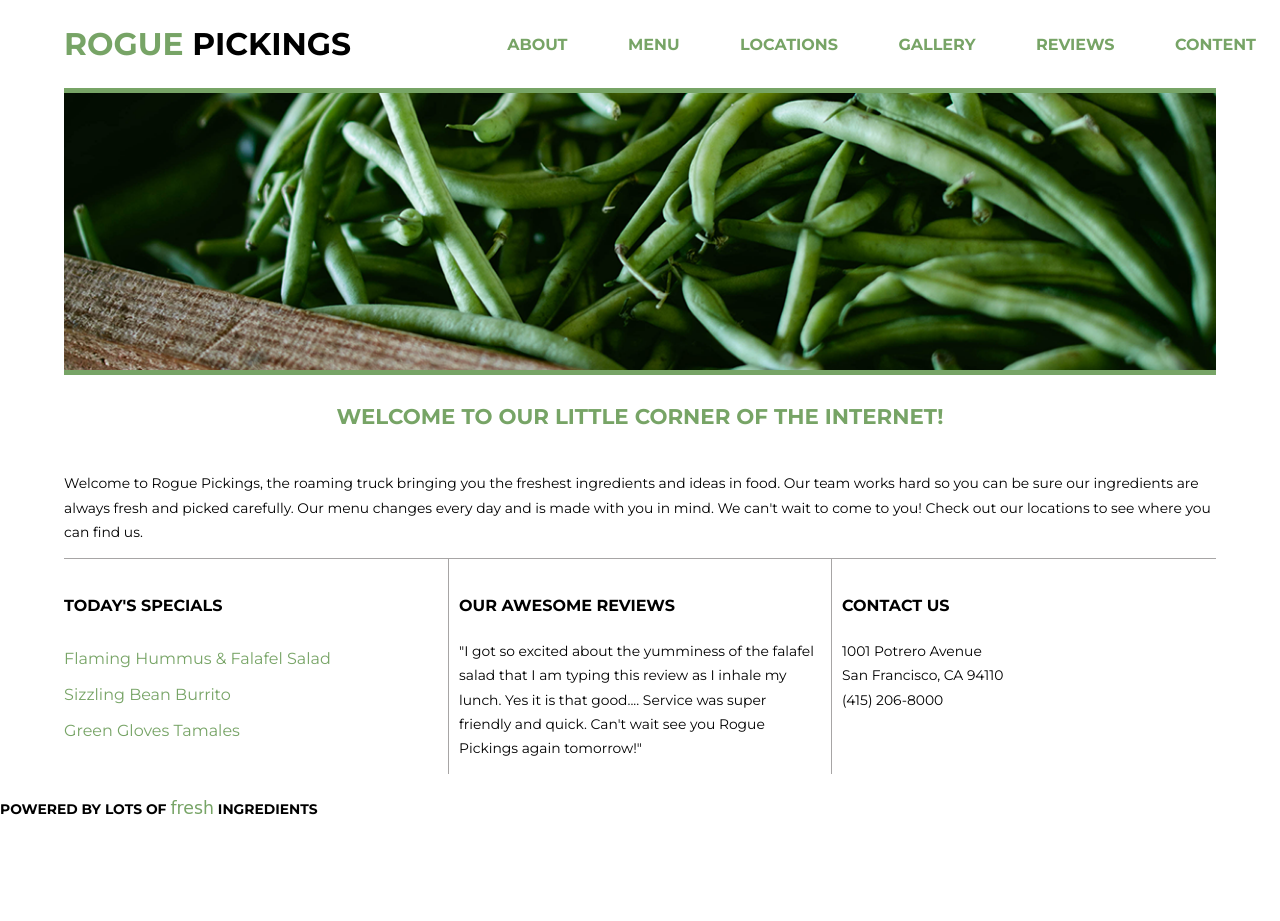
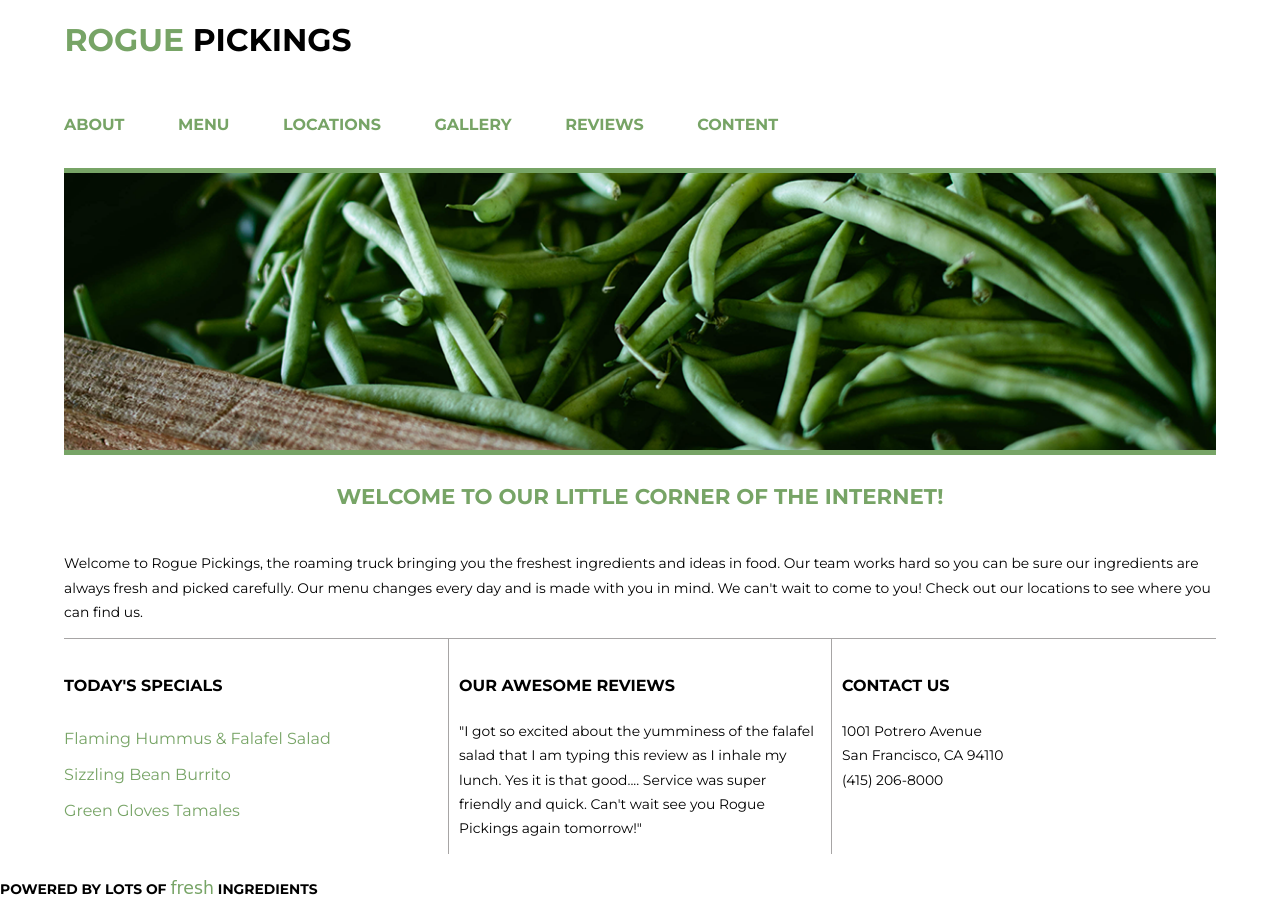
Before and after one commit to jstickle-codes/responsive-portfolio, a website built with Parcel: page rogue/index.html in a window 1280 px wide. Before the commit the page ends 841 px from the top, so only its background shows below. Built offline with nearby package versions, Linux system fonts and the light colour scheme; a web font is replaced by a local one.

Commit message:
Alphabatized code and updated rogue site

```diff
--- a/css/main.css
+++ b/css/main.css
@@ -101,12 +101,12 @@ body {
 }
 
 .content-wrapper {
+  align-items: center;
+  display: flex;
+  flex-flow: row wrap;
+  justify-content: center;
+  margin: 0 auto;
   width: 90%;
-  display: flex;
-  justify-content: center;
-  align-items: center;
-  flex-flow: row wrap;
-  margin: 0 auto;
 }
 
 h1 {
@@ -132,8 +132,8 @@ h3 {
 h4 {
   font-family: 'Cardo', serif;
   font-size: 3em;
+  text-align: center;
   width: 100%;
-  text-align: center;
 }
 
 h5 {
@@ -169,27 +169,27 @@ header, #portfolio, .subpage-header, #services {
 }
 
 .header-content {
+  align-items: center;
   display: flex;
+  flex-flow: row wrap;
   justify-content: center;
-  align-items: center;
-  flex-flow: row wrap;
   margin: 0 25px;
 }
 
 header nav {
+  align-items: center;
   display: flex;
-  align-items: center;
   flex-flow: row wrap;
   justify-content: center;
 }
 
 header nav ul {
+  line-height: 2;
   list-style-type: none;
+  margin-left: 0;
+  padding: 0;
   text-align: center;
   width: 100%;
-  line-height: 2;
-  margin-left: 0;
-  padding: 0;
 }
 
 nav ul li {
@@ -198,8 +198,8 @@ nav ul li {
 }
 
 nav ul li a {
+  color: #313131;
   text-decoration: none;
-  color: #313131;
 }
 
 .orange-text {
@@ -213,8 +213,8 @@ nav ul li a {
   background: #ff654a;
   color: #ffffff;
   display: flex;
+  flex-flow: row wrap;
   justify-content: center;
-  flex-flow: row wrap;
 }
 
 #about figure {
@@ -280,20 +280,20 @@ footer h5 {
 }
 
 footer .social-icons {
+  align-items: center;
   display: flex;
   justify-content: space-around;
-  align-items: center;
 }
 
 footer .social-icons p {
+  align-items: center;
+  background: #ffffff;
+  border: #ffffff solid;
+  border-radius: 50%;
+  display: flex;
   height: 40px;
+  justify-content: center;
   width: 40px;
-  border-radius: 50%;
-  border: #ffffff solid;
-  background: #ffffff;
-  display: flex;
-  justify-content: center;
-  align-items: center;
 }
 
 .social-icons p i {
@@ -302,12 +302,12 @@ footer .social-icons p {
 }
 
 footer .footer-content {
+  align-items: flex-start;
   display: flex;
+  flex-flow: row wrap;
   justify-content: center;
-  align-items: flex-start;
-  flex-flow: row wrap;
+  text-align: center;
   width: 100%;
-  text-align: center;
 }
 
 /***** SUB PAGES *****/
@@ -327,8 +327,8 @@ footer .footer-content {
 /***** SERVICES PAGE ******/
 
 .services-content i {
+  color: #ff654a;
   font-size: 5em;
-  color: #ff654a;
 }
 
 #services h5, #services p {
@@ -457,10 +457,10 @@ footer .footer-content {
   /*PORTFOLIO*/
 
   #portfolio .portfolio-content, #work .portfolio-content {
+    align-items: flex-start;
     display: flex;
+    flex-flow: row wrap;
     justify-content: space-around;
-    align-items: flex-start;
-    flex-flow: row wrap;
   }
 
   #portfolio .project-1, #portfolio .project-2, #portfolio .project-3, #portfolio .project-4 {
@@ -484,8 +484,8 @@ footer .footer-content {
   footer h6 {
     margin: 0;
     padding: 0;
+    text-align: center;
     width: 100%;
-    text-align: center;
     }
 
   /* SUBPAGES */
@@ -511,13 +511,13 @@ footer .footer-content {
   }
 
   header .content-wrapper {
+    align-items: flex-end;
     flex-flow: column-reverse;
-    align-items: flex-end;
   }
 
   header nav {
+    padding-bottom: 75px;
     width: 65%;
-    padding-bottom: 75px;
   }
 
   header nav ul {
@@ -530,13 +530,13 @@ footer .footer-content {
   }
 
   header h1 {
+    font-size: 5em;
     width: 100%;
-    font-size: 5em;
   }
 
   header h2 {
+    font-size: 4em;
     width: 95%;
-    font-size: 4em;
   }
 
   /* MAIN */
@@ -560,18 +560,18 @@ footer .footer-content {
   /* SERVICES PAGE */
 
   #services .content-wrapper {
-    justify-content: space-between;
     align-items: flex-start;
     flex-flow: row wrap;
+    justify-content: space-between;
   }
 
   #services .services-content {
+    align-items: center;
+    display: flex;
+    flex-flow: row wrap;
+    justify-content: space-between;
+    text-align: left;
     width: 40%;
-    text-align: left;
-    display: flex;
-    justify-content: space-between;
-    align-items: center;
-    flex-flow: row wrap;
   }
 
   #services .services-content i {
--- a/rogue/css/main.css
+++ b/rogue/css/main.css
@@ -39,11 +39,15 @@ body {
 
 header {
     align-items: center;
-    border-bottom: .25em solid #77a466;
     display: flex;
-    width: 100%;
     flex-flow: row wrap;
     justify-content: center;
+    width: 100%;
+}
+
+.header-content {
+    border-bottom: .1em solid #77a466;
+    width: 100%;
 }
 
 header h1 {
@@ -51,7 +55,9 @@ header h1 {
     font-family: 'Montserrat', sans-serif;
     font-size: 1.47em;
     font-weight: 700;
+    text-align: center;
     text-transform: uppercase;
+    width: 100%;
 }
 
 header h1 span {
@@ -68,6 +74,7 @@ nav {
 nav ul {
     list-style-type: none;
     line-height: 2em;
+    padding-left: 0;
     text-align: center;
     width: 100%;
 }
@@ -191,14 +198,18 @@ footer h5 span {
 @media only screen and (min-width: 1200px) {
 
     header {
-        border: none;
-        justify-content: flex-start;
-        width: 35%;
+        justify-content: space-between;
+    }
+
+    .header-content {
+        border-bottom: none;
+        width: 25%;
     }
 
     nav {
+        align-content: flex-start;
         justify-content: flex-end;
-        width: 65%;
+        width: 62%;
     }
 
     nav ul {
--- a/rogue/index.html
+++ b/rogue/index.html
@@ -14,8 +14,9 @@
     <body>
         <div class="full-width">
             <header>
+                <div class="header-content">
                     <h1>Rogue <span>Pickings</span></h1>
-            </header>
+                </div>
                 <nav>
                     <ul>
                         <li><a href="">About</a></li>
@@ -26,6 +27,7 @@
                         <li><a href="">Content</a></li>
                     </ul>
                 </nav>
+            </header>
         </div>
         <main>
             <section>
```
Also changed, not shown: gitignore copy.html (deleted, +0 -2 lines). Lines whose indentation alone changed are shown as unchanged.
